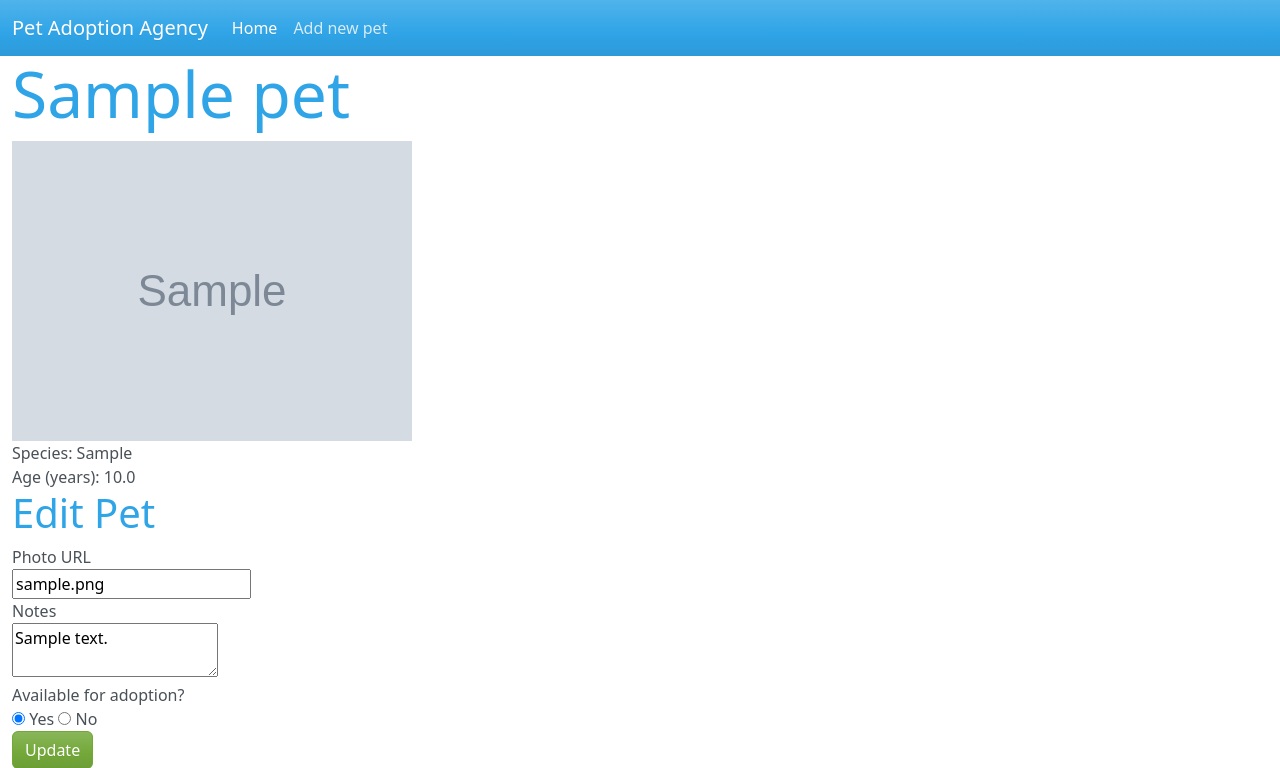
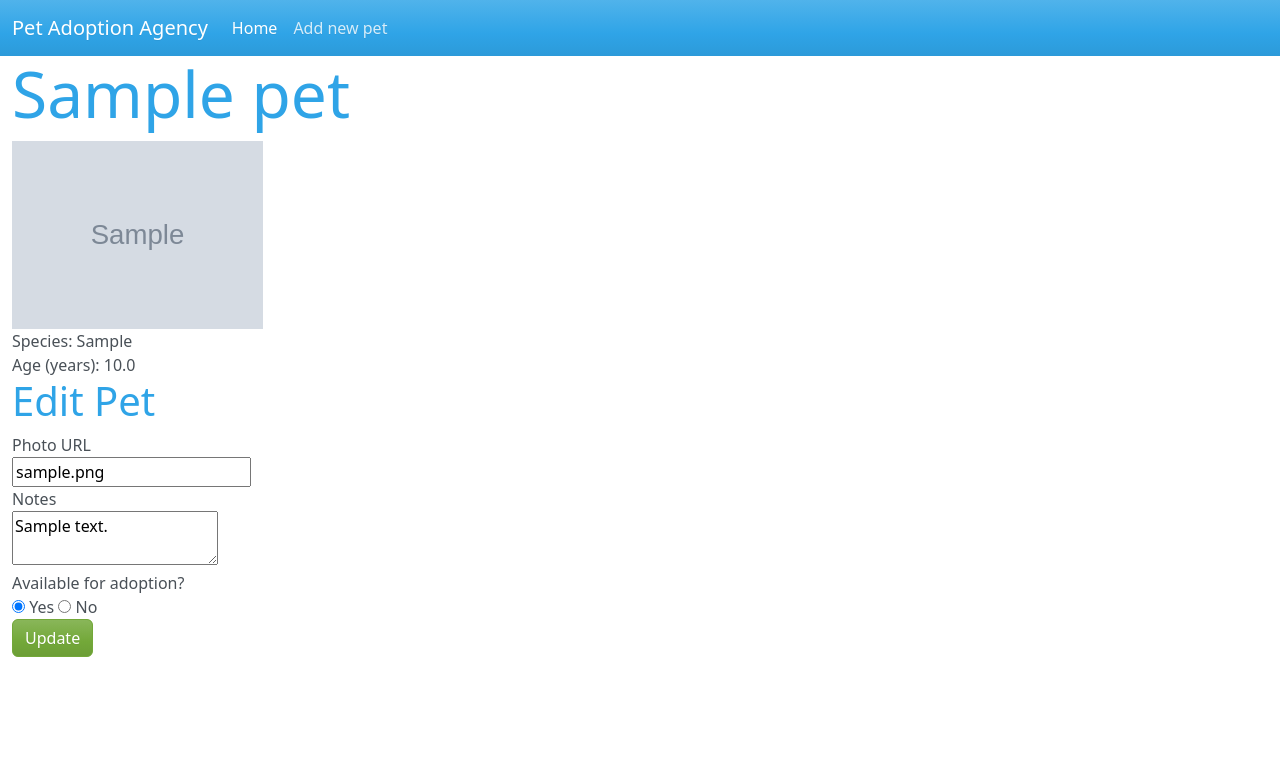
Before and after one commit to iam8/24.1-wtforms, a Flask app: page /1 in a window 1280 px wide. Shown: the top 768 px of the page. Run offline with Flask 3, Linux system fonts and the light colour scheme; tables that the repository leaves empty hold one stand-in row (values such as "Sample post"); grey boxes marked "Sample" are stand-in pictures; some libraries are stand-ins or nearby versions.

Commit message:
Change class for pet images

```diff
--- a/templates/pet_display_and_edit.jinja2
+++ b/templates/pet_display_and_edit.jinja2
@@ -12,7 +12,7 @@
 
     <section>
         <div>
-            <img class="pet-img" src="{{ pet.photo_url }}" alt="{{ pet.name }}">
+            <img class="pet-info-img" src="{{ pet.photo_url }}" alt="{{ pet.name }}">
         </div>
         <div>Species: {{ pet.species }}</div>
 
```
